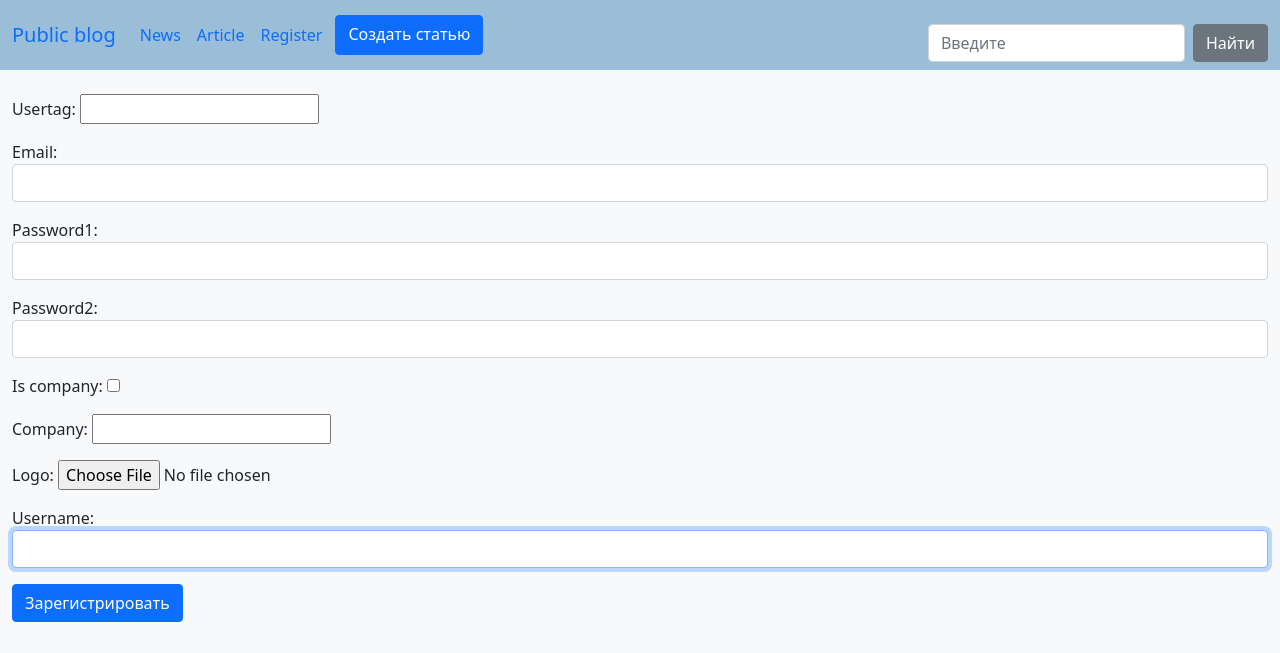
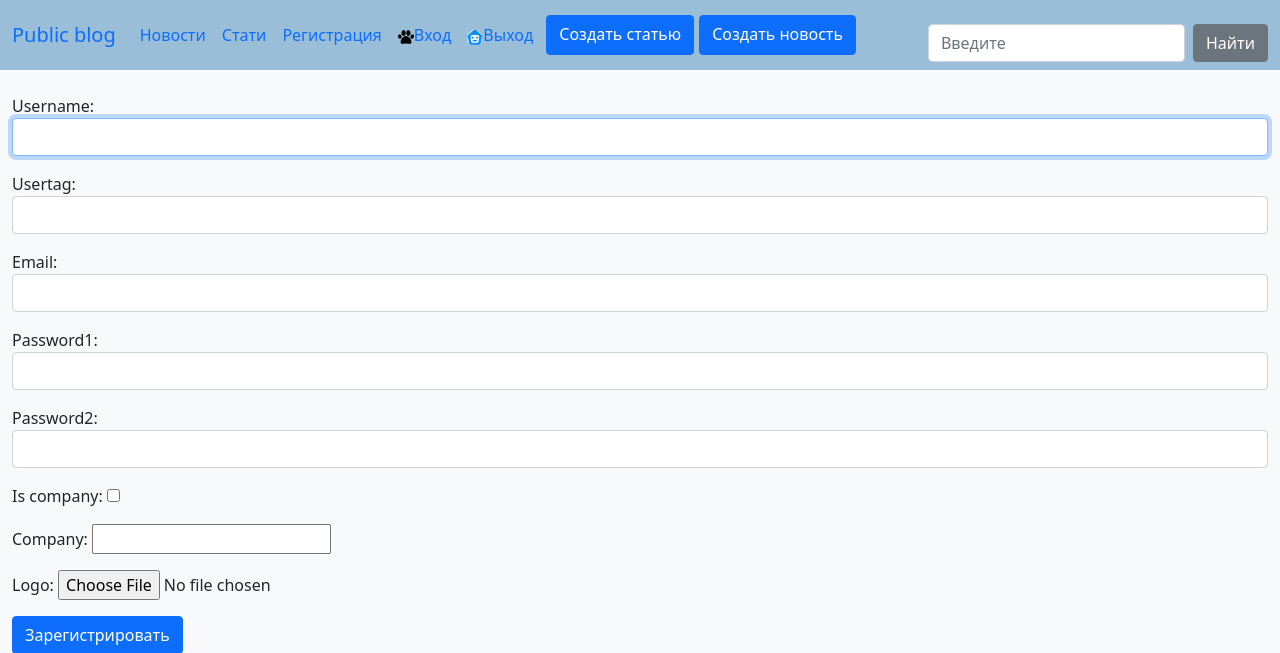
Before and after one commit to Evgeniy-Pavlov/public_blog, a Django app: page /register/ in a window 1280 px wide. Shown: the top 653 px of the page. Run offline with Django 4.2, Linux system fonts and the light colour scheme; some libraries are stand-ins or nearby versions.

Commit message:
добавил механизм авторизации

```diff
--- a/blog/blog/settings.py
+++ b/blog/blog/settings.py
@@ -131,3 +131,7 @@ MEDIA_ROOT =  os.path.join(BASE_DIR, 'media')
 DEFAULT_AUTO_FIELD = 'django.db.models.BigAutoField'
 
 AUTH_USER_MODEL = 'mainapp.UserBase'
+
+LOGIN_URL = '/login/'
+LOGIN_REDIRECT_URL = '/'
+LOGOUT_REDIRECT_URL = '/login/'
--- a/blog/blog/urls.py
+++ b/blog/blog/urls.py
@@ -15,11 +15,13 @@ Including another URLconf
 """
 from django.contrib import admin
 from django.urls import path
-from mainapp.views import RegisterView
+from mainapp.views import RegisterView, UserLoginView, UserLogoutView
 from django.conf import settings
 from django.conf.urls.static import static
 
 urlpatterns = [
     path('admin/', admin.site.urls),
-    path('register/', RegisterView.as_view())
+    path('register/', RegisterView.as_view()),
+    path('login/', UserLoginView.as_view()),
+    path('logout/', UserLogoutView.as_view())
 ] + static(settings.MEDIA_URL, document_root=settings.MEDIA_ROOT)
--- a/blog/mainapp/forms.py
+++ b/blog/mainapp/forms.py
@@ -6,10 +6,11 @@ from django import forms
 class RegisterForm(UserCreationForm):
 
     username = forms.CharField(widget=forms.TextInput(attrs={'class': 'form-control'}))
-    email = forms.CharField(widget=forms.TextInput(attrs={'class': 'form-control'}))
+    usertag = forms.CharField(widget=forms.TextInput(attrs={'class': 'form-control'}))
+    email = forms.CharField(widget=forms.EmailInput(attrs={'class': 'form-control'}))
     password1 = forms.CharField(widget=forms.PasswordInput(attrs={'class': 'form-control'}))
     password2 = forms.CharField(widget=forms.PasswordInput(attrs={'class': 'form-control'}))
 
     class Meta:
         model = UserBase
-        fields = ('usertag', 'email', 'password1', 'password2', 'is_company', 'company', 'logo')
+        fields = ('username', 'usertag', 'email', 'password1', 'password2', 'is_company', 'company', 'logo')
--- a/blog/mainapp/models.py
+++ b/blog/mainapp/models.py
@@ -1,6 +1,7 @@
 from django.db import models
 from django.contrib.auth.models import AbstractUser
 from datetime import datetime
+
 
 # Create your models here.
 class UserBase(AbstractUser):
@@ -11,6 +12,6 @@ class UserBase(AbstractUser):
     patronymic = models.CharField(null=True, max_length=20)
     date_create = models.DateTimeField(default=datetime.now)
     is_company = models.BooleanField(default=False)
-    company = models.CharField(null=True, max_length=20, unique=True)
+    company = models.CharField(blank=True, null=True, max_length=20, unique=True)
     about_me = models.CharField(null=True, max_length=500)
     logo = models.ImageField(upload_to='userbase', blank=True, null=True)
--- a/blog/mainapp/views.py
+++ b/blog/mainapp/views.py
@@ -2,8 +2,19 @@ from django.shortcuts import render
 from django.views.generic import CreateView, UpdateView, DeleteView, DetailView
 from .models import UserBase
 from .forms import RegisterForm
+from django.contrib.auth.views import LoginView, LogoutView
 
 # Create your views here.
 class RegisterView(CreateView):
     model = UserBase
     form_class = RegisterForm
+    success_url = '/login/'
+
+
+class UserLoginView(LoginView):
+    model = UserBase
+    template_name = 'mainapp/login.html'
+
+
+class UserLogoutView(LogoutView):
+    model = UserBase
--- a/blog/templates/base.html
+++ b/blog/templates/base.html
@@ -25,15 +25,22 @@
       <div class="collapse navbar-collapse" id="navbarSupportedContent">
         <ul class="navbar-nav me-auto mb-2 mb-lg-0">
           <li class="nav-item">
-            <a class="nav-link" href="/">News</a>
+            <a class="nav-link" href="/">Новости</a>
           </li>
           <li class="nav-item">
-            <a class="nav-link" href="/">Article</a>
+            <a class="nav-link" href="/">Стати</a>
           </li>
           <li class="nav-item">
-            <a class="nav-link" href="/register/">Register</a>
+            <a class="nav-link" href="/register/">Регистрация</a>
+          </li>
+          <li class="nav-item">
+            <a class="nav-link" href="/login/"><img src="{% static 'img/login_favicon.ico' %}">Вход</a>
+          </li>
+          <li class="nav-item">
+            <a class="nav-link" href="/logout/"><img src="{% static 'img/logout_favicon.ico' %}">Выход</a>
           </li>
           <a class="btn btn-primary" style="margin-left: 5px;" href="/">Создать статью</a>
+          <a class="btn btn-primary" style="margin-left: 5px;" href="/">Создать новость</a>
         </ul>
 
         <form class="d-flex mt-3" role="search">
```
Also changed, not shown: blog/mainapp/templates/mainapp/login.html (added, +11 -0 lines), blog/mainapp/migrations/0004_alter_userbase_company.py (added), blog/static/img/login_favicon.ico (added), blog/static/img/logout_favicon.ico (added).
